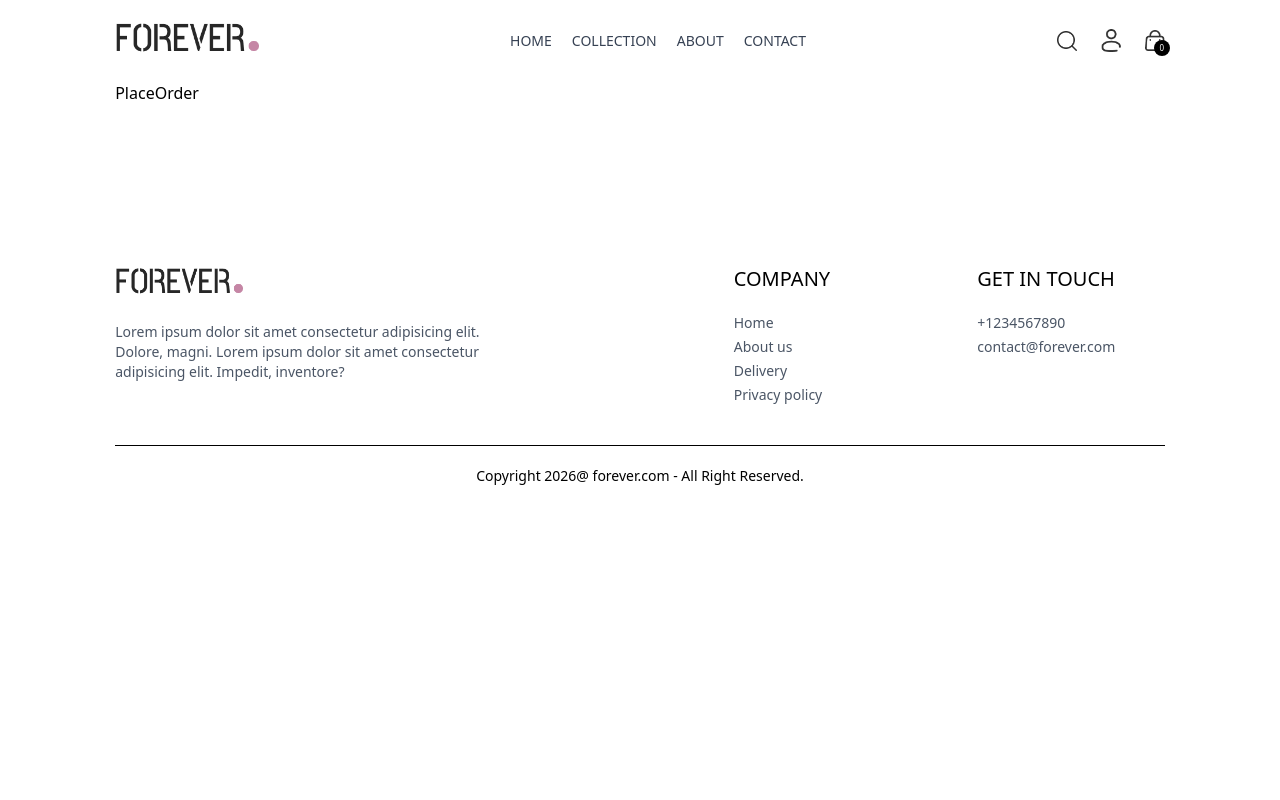
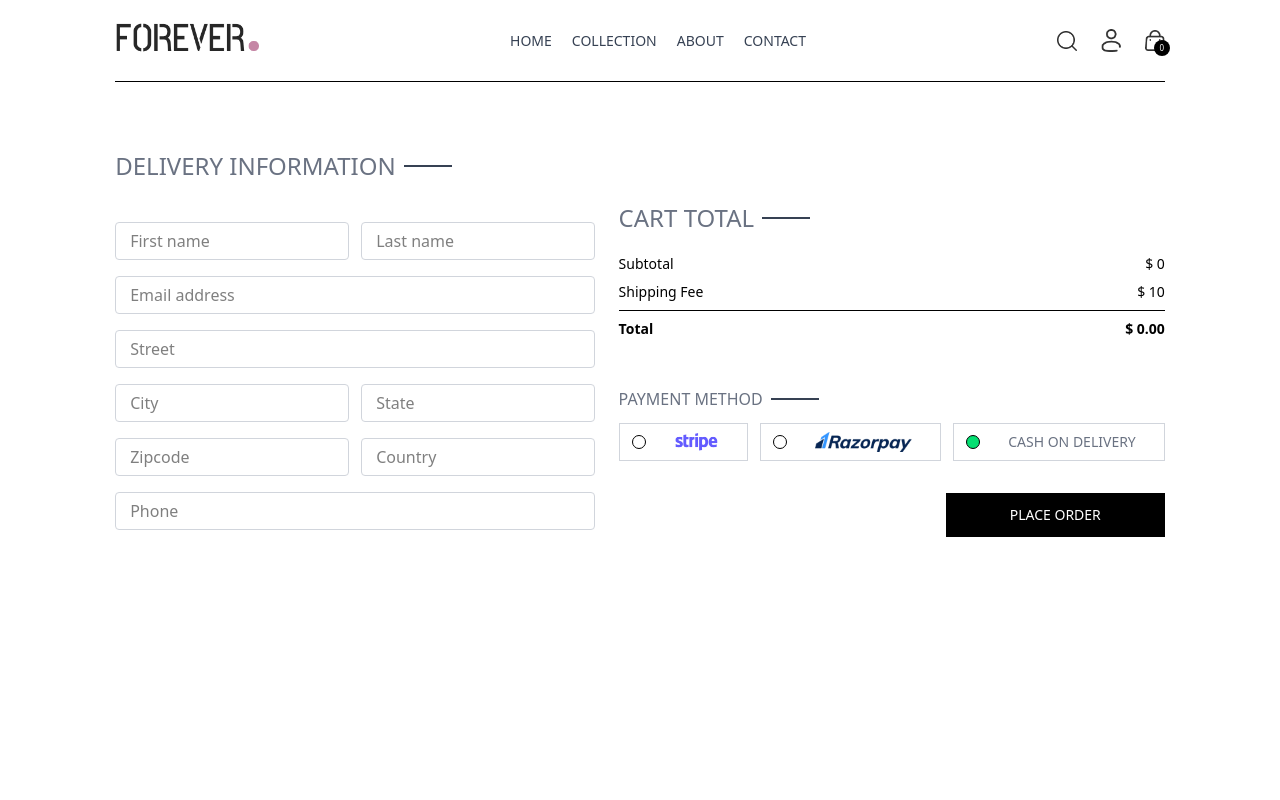
Before and after one commit to MdIrshadAnsari/Forever, a React (Vite) app in the folder client/: page /place-order in a window 1280 px wide. Shown: the top 800 px of the page. Built offline with nearby package versions, Linux system fonts and the light colour scheme.

Commit message:
placeorder and order page completed

```diff
--- a/client/src/pages/Orders.jsx
+++ b/client/src/pages/Orders.jsx
@@ -1,8 +1,22 @@
-import React from 'react'
+import React, { useContext } from 'react'
+import { ShopContext } from '../context/ShopContext'
+import Title from '../components/Title'
 
 const Orders = () => {
+  const{products, currency} = useContext(ShopContext)
   return (
-    <div>Orders</div>
+    <div className='border-t pt-16'>
+      <div className='text-2xl'>
+        <Title Text1={'MY'} Text2={'ORDERS'}/>
+      </div>
+      <div>
+        {products.slice(1, 4).map((item, index)=>(
+          <div key={index} className='py-4 border-t'>
+
+          </div>
+        ))}
+      </div>
+    </div>
   )
 }
 
--- a/client/src/pages/PlaceOrder.jsx
+++ b/client/src/pages/PlaceOrder.jsx
@@ -1,8 +1,62 @@
-import React from 'react'
+import React, { useContext, useState } from 'react'
+import Title from '../components/Title'
+import CartTotal from '../components/CartTotal'
+import { assets } from '../assets/assets'
+import { ShopContext } from '../context/ShopContext'
 
 const PlaceOrder = () => {
+  const[method, setmethod] = useState('cod')
+  const {navigate} = useContext(ShopContext)
   return (
-    <div>PlaceOrder</div>
+    <div className='flex flex-col sm:flex-row justify-between gap-4 pt-5 sm:pt-14 min-h-[80vh] border-t'>
+      {/* Left side */}
+    <div className='flex flex-col gap-4 w-full sm:max-w-[480px]'>
+     <div className='text-xl sm:text-2xl my-3'>
+      <Title Text1={'DELIVERY'} Text2={'INFORMATION'}/>
+     </div>
+     <div className='flex gap-3'>
+        <input className='border border-gray-300 rounded py-1.5 px-3.5 w-full' type="text" placeholder='First name' />
+        <input className='border border-gray-300 rounded py-1.5 px-3.5 w-full' type="text" placeholder='Last name' />
+     </div>
+     <input className='border border-gray-300 rounded py-1.5 px-3.5 w-full' type="email" placeholder='Email address' />
+     <input className='border border-gray-300 rounded py-1.5 px-3.5 w-full' type="text" placeholder='Street' />
+          <div className='flex gap-3'>
+        <input className='border border-gray-300 rounded py-1.5 px-3.5 w-full' type="text" placeholder='City' />
+        <input className='border border-gray-300 rounded py-1.5 px-3.5 w-full' type="text" placeholder='State' />
+     </div>
+          <div className='flex gap-3'>
+        <input className='border border-gray-300 rounded py-1.5 px-3.5 w-full' type="number" placeholder='Zipcode' />
+        <input className='border border-gray-300 rounded py-1.5 px-3.5 w-full' type="text" placeholder='Country' />
+     </div>
+      <input className='border border-gray-300 rounded py-1.5 px-3.5 w-full' type="number" placeholder='Phone' />
+    </div>
+    {/* Right side */}
+    <div className='mt-8'>
+        <div className='mt-8 min-w-80'>
+          <CartTotal/>
+        </div>
+        <div className='mt-12'>
+        <Title Text1={'PAYMENT'} Text2={'METHOD'}/>
+        <div className='flex gap-3 flex-col lg:flex-row'>
+         <div onClick={()=> setmethod('stripe')} className='flex items-center gap-3 border p-2 px-3 cursor-pointer border-gray-300'>
+          <p className={`min-w-3.5 h-3.5 border rounded-full ${method === 'stripe' ? 'bg-green-400' : ''}`}></p>
+          <img className='h-5 mx-4' src={assets.stripe_logo} alt="" />
+         </div>
+         <div onClick={()=> setmethod('razarpay')} className='flex items-center gap-3 border p-2 px-3 cursor-pointer border-gray-300'>
+          <p className={`min-w-3.5 h-3.5 border rounded-full ${method === 'razarpay' ? 'bg-green-400' : ''}`}></p>
+          <img className='h-5 mx-4' src={assets.razorpay_logo} alt="" />
+         </div>
+         <div onClick={()=> setmethod('cod')} className='flex items-center gap-3 border p-2 px-3 cursor-pointer border-gray-300'>
+          <p className={`min-w-3.5 h-3.5 border rounded-full ${method === 'cod' ? 'bg-green-400' : ''}`}></p>
+          <p className='text-gray-500 text-sm font-medium mx-4'>CASH ON DELIVERY</p>
+         </div>
+        </div>
+        <div className='w-full text-end mt-8'>
+            <button onClick={()=> navigate('/orders')} className='bg-black text-white px-16 py-3 text-sm'>PLACE ORDER</button>
+        </div>
+        </div>
+    </div>
+    </div>
   )
 }
 
```
